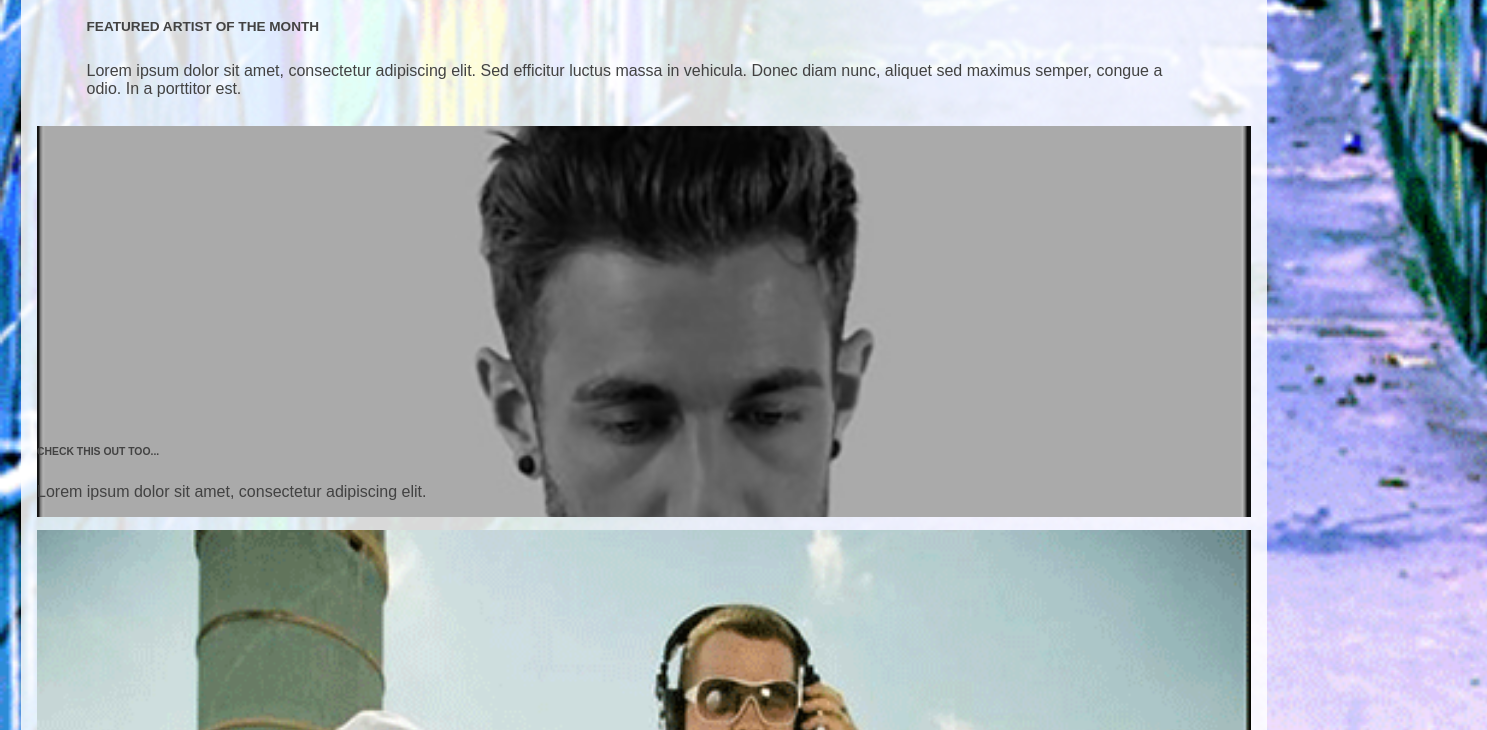
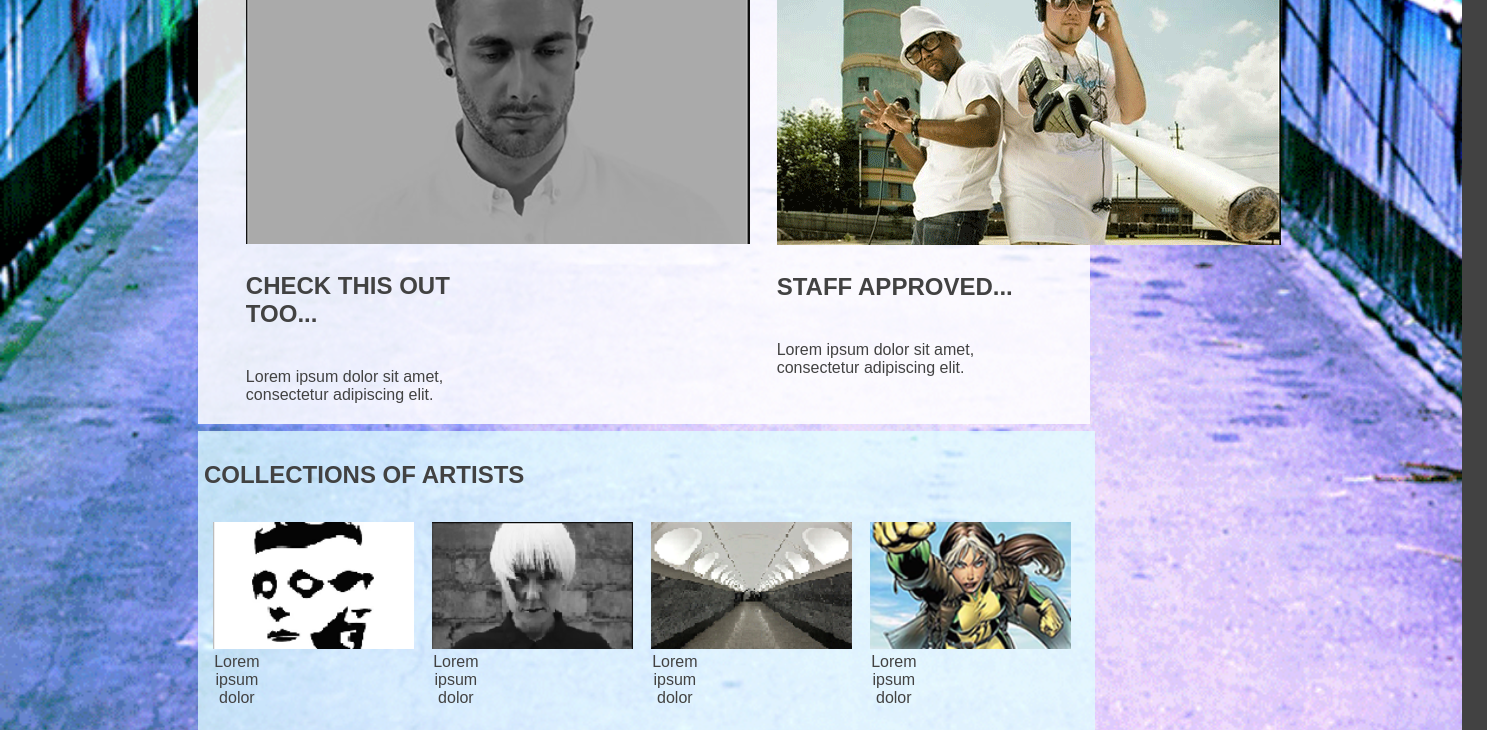
Before and after one commit to SukkieP/SukkieP.github.io, a plain HTML site: page unit_8/index.html in a window 1280 px wide. Shown: the part 950-1680 px from the top of the page, 1487 px wide, since content can reach past the window. Drawn offline with Linux system fonts and the light colour scheme; a web font is replaced by a local one.

Commit message:
unit 8 fixes

```diff
--- a/unit_8/index.html
+++ b/unit_8/index.html
@@ -15,11 +15,11 @@
 </header>
 
 <nav>
-  <a href="/featured/">  FEATURED  </a>
-  <a href="/news/">   NEWS   </a>
-  <a href="/artist/">   ARTIST   </a>
-  <a href="/shows/">   SHOWS   </a>
-  <a href="/reviews/">  REVIEWS  </a>
+  <a href="/featured/">  FEATURED  </a> |
+  <a href="/news/">   NEWS   </a> |
+  <a href="/artist/">   ARTIST   </a> |
+  <a href="/shows/">   SHOWS   </a> |
+  <a href="/reviews/">  REVIEWS  </a> |
   <a href="/forum/">  FORUM  </a>
 </nav>
 
@@ -34,11 +34,12 @@
 	<p> Lorem ipsum dolor sit amet, consectetur adipiscing elit. Sed efficitur luctus massa in vehicula. Donec diam nunc, aliquet sed maximus semper, congue a odio. In a porttitor est. </p>
 	</div>
 <div id="hero2">
-
+	<img src="images/ce-image2.png" alt="image2">
 <h3><a href="/hero2/">Check this out too...</a></h3>
 <p>Lorem ipsum dolor sit amet, consectetur adipiscing elit. </p>
 	</div>
 <div id="hero3">
+	<img src="images/ce-image3.png" alt="image3">
 <h3><a href="/hero3/">Staff approved...</a></h3>
 <p>Lorem ipsum dolor sit amet, consectetur adipiscing elit. </p>
 </div>
--- a/unit_8/stylesheet.css
+++ b/unit_8/stylesheet.css
@@ -24,7 +24,6 @@ nav {
 	padding: .5em;
 	text-align: center;
 	margin-bottom: 1.5%;
-	border: 2px;
 }
 a:hover {
 	color: #dbb8e3;
@@ -92,44 +91,45 @@ div a {
 	display: inline-block;
 	margin-left: 5%;
 	margin-right: 5%;
+	padding-top: 0.5%;
 }
 #hero2 {
-	background: url("images/ce-image2.png");
+	width: 30%;
+	height: auto;
 	background-repeat: no-repeat;
-	background-size: 100%;
 	text-align: left;
 	margin-left: 5%;
-	padding-top: 25%;
-	width: 42.5%;
+	margin-right: 5%;
+	padding-top: 0.5%;
 	float: left;
 }
 #hero3 {
-	background: url("images/ce-image3.png");
+	width: 30%;
+	height: auto;
 	background-repeat: no-repeat;
-	background-size: 100%;
 	text-align: left;
 	margin-right: 5%;
-	padding-top: 25%;
-	width: 42.5%;
+	margin-left: 5%;
+	padding-top: 0.5%;
 	float: right;
 }
 div.gallery {
 	display: inline-block;
 	margin-left: 15%;
 	margin-right: 15%;
-	margin-bottom: .5%;
 	width: 70%;
 	font-color: #424242;
 	text-align: center;
 	background-color: rgba(225, 255, 255, 0.75);
+	padding: 0.5%;
 }
 div.img {
 	background-repeat: no-repeat;
-	background-size: 25%;
-	margin: .5%;
-	padding: .5%;
-	border: .25% #424242;
-	width: 24%;
+	background-size: 23%;
+	margin: 0.5%;
+	padding: 0.5%;
+	border: 0.25% #424242;
+	width: 22.75%;
 	height: auto;
 	float: left;
 	text-align: center;
@@ -137,8 +137,8 @@ div.img {
 
 div.img img {
 	display: inline-block;
-	size: 24%;
-	width: auto;
+	width: 100%;
+	height: auto;
 }
 div.img a:hover img {
 	background-color: #dbb8e3;
@@ -188,12 +188,29 @@ ul {
 	font-style: normal;
 	font-size: 1.25em
 }
-@media only screen and (min-width: 768px)
+footer {
+	background-color: rgba(255, 255, 255, 0.75);
+	width: 100%;
+	margin-left: 15%;
+	margin-right: 15%;
+	font-color: #424242;
+	text-align: center;
+	font-family: 'Rosario', sans-serif;
+	font-style: normal;
+	font-size: 1.25em;
+	display: block;
+
+}
+div data-role="footer" {
+	text-align: right;
+	float: right;
+}
+
+@media only screen and (max-width: 768px)
 	{
 	width: 100%;
 }
-}
-@media only screen and (min-width: 320px) and (max-width: 480px)
+@media only screen and (min-width: 320px) and (max-width: 480px){
 	{
 	width: 100%;
 	margin-left: 1%;
@@ -238,12 +255,14 @@ ul {
 			height: auto;
 			float: none;
 			margin: 1%;
+			padding-bottom: 15%;
 		}
 		#hero3 {
 			width: 98%;
 			height: auto;
 			float: none;
 			margin: 1%;
+			padding-bottom: 15%;
 		}
 		div.gallery {
 			width: 98%;
@@ -255,21 +274,7 @@ ul {
 			width: 100%;
 			height: auto;
 		}
+		footer{
+			margin: 1%;
+		}
 }
-footer {
-	background-color: rgba(255, 255, 255, 0.75);
-	width: 100%;
-	margin-left: 15%;
-	margin-right: 15%;
-	font-color: #424242;
-	text-align: center;
-	font-family: 'Rosario', sans-serif;
-	font-style: normal;
-	font-size: 1.25em;
-	display: block;
-
-}
-div data-role="footer" {
-	text-align: right;
-	float: right;
-}
```
